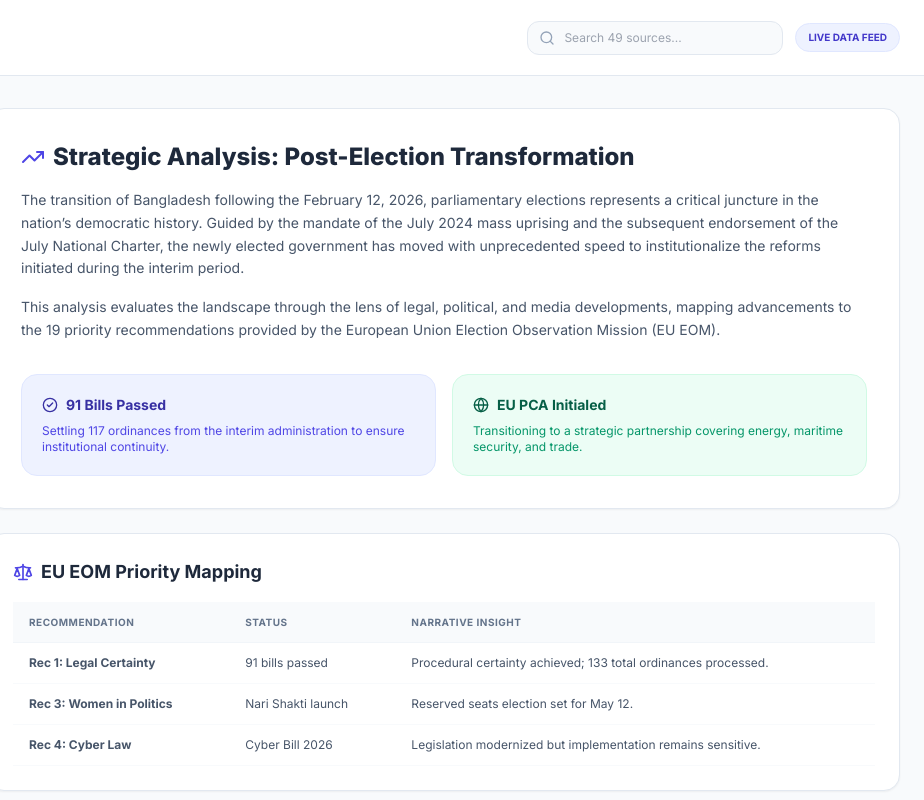
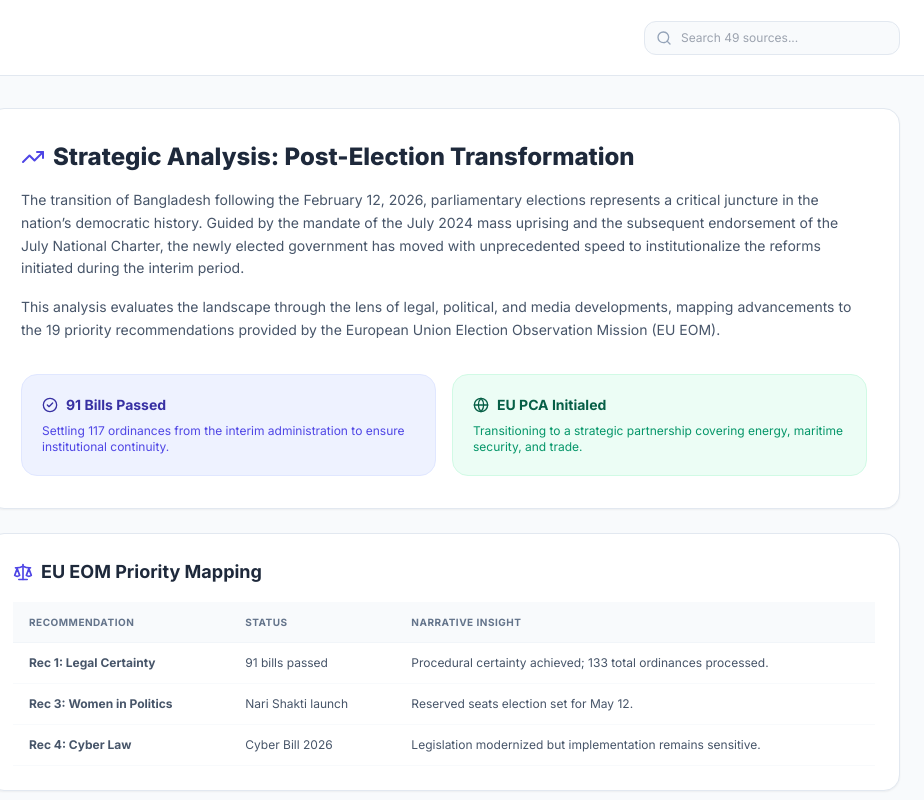
Before and after one commit to rafijahiin/bg-reform-dashboard, a plain HTML site: page index.html in a window 1280 px wide. Shown: the top 800 px of the page, 356-1280 px from the left. Drawn offline with nearby package versions, Linux system fonts and the light colour scheme.

Commit message:
Remove 'Live Data Feed' label from index.html
Removed the 'Live Data Feed' label from the header.

```diff
--- a/index.html
+++ b/index.html
@@ -41,9 +41,6 @@
                         placeholder="Search 49 sources..."
                         class="pl-9 pr-4 py-2 bg-slate-50 border border-slate-200 rounded-xl text-xs focus:ring-2 focus:ring-indigo-500 outline-none transition-all w-64"
                     >
-                </div>
-                <div class="px-3 py-1.5 bg-indigo-50 text-indigo-700 rounded-full text-[10px] font-bold uppercase border border-indigo-100">
-                    Live Data Feed
                 </div>
             </div>
         </div>
```
